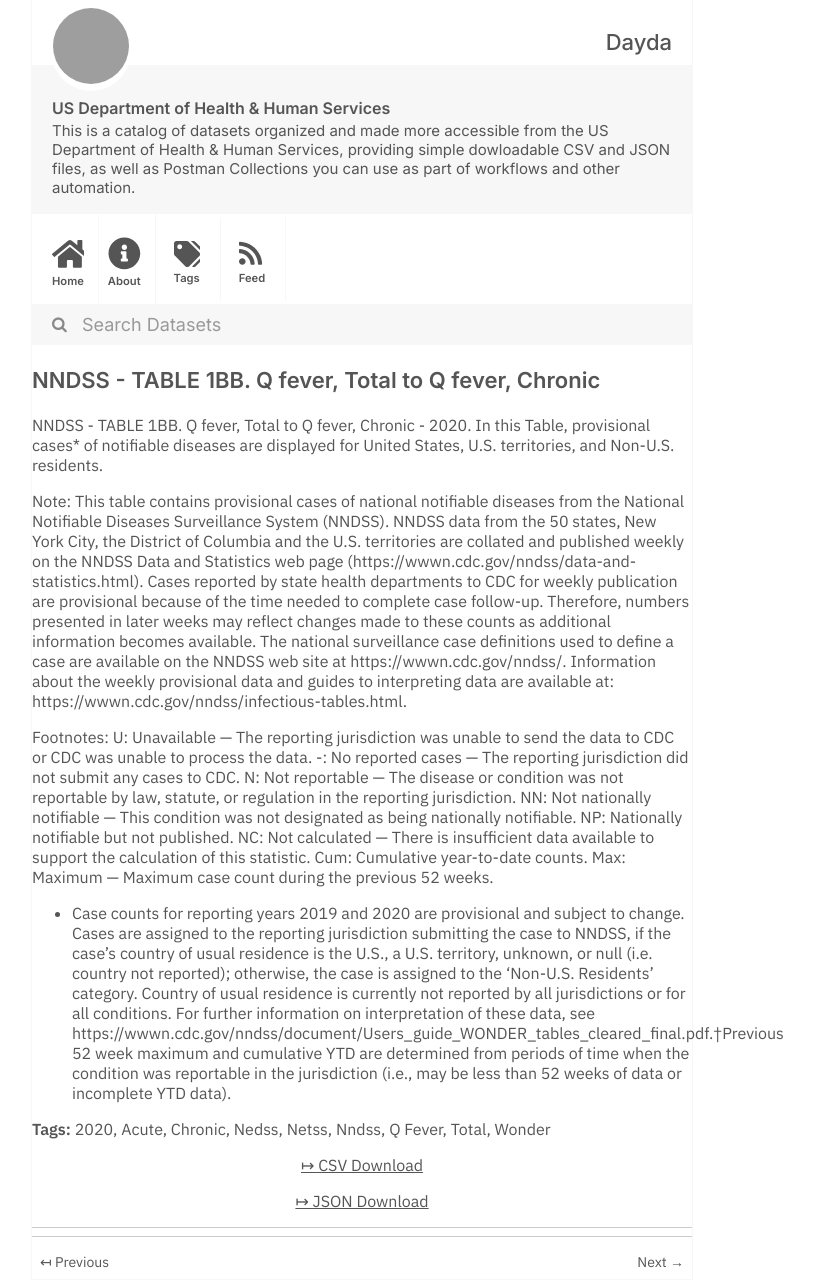
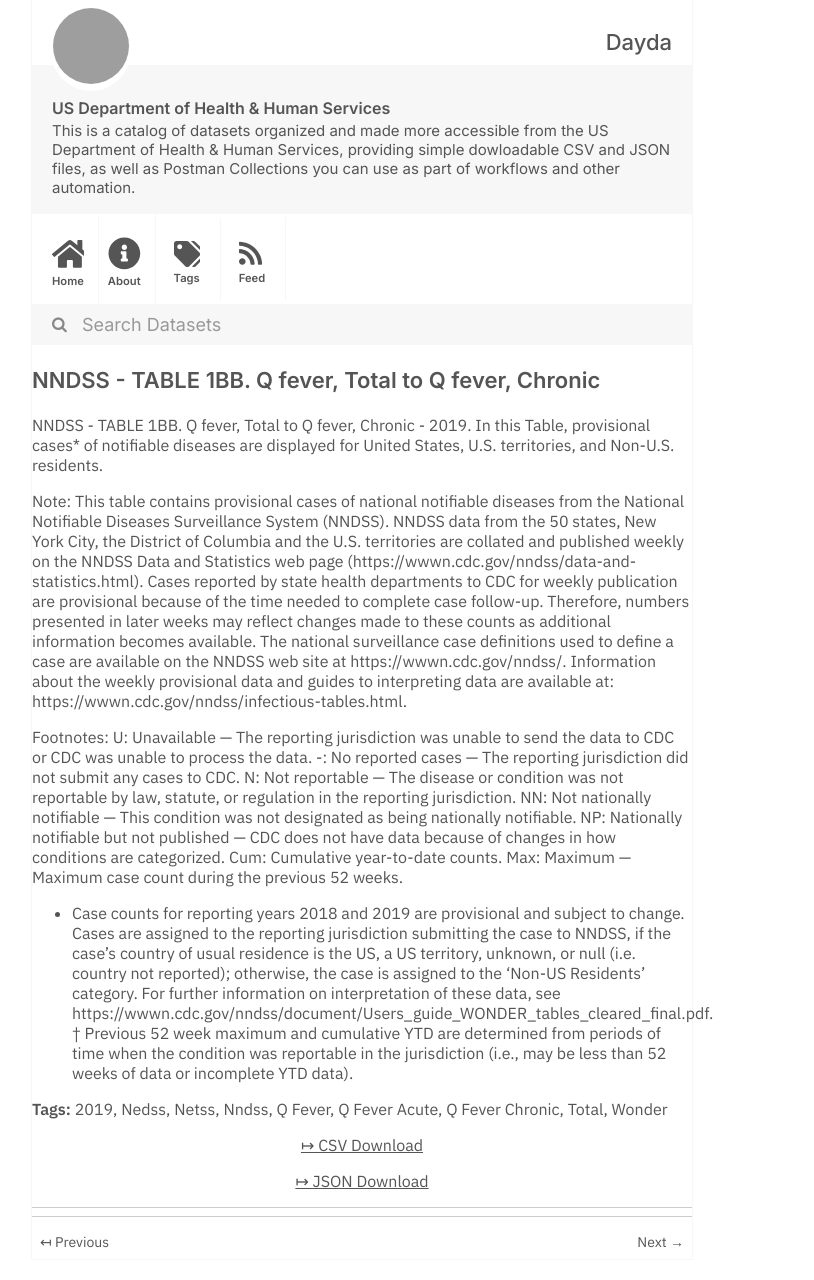
Before and after one commit to dayda-entities/us-department-of-health-and-human-services, a Jekyll site: the page built from _posts/2020-11-10-nndss-table-1bb.-q-fever-total-to-q-fever-chronic.md, in a window 1280 px wide. Shown: the whole page, without its empty margins (278-1092 px from the left). Built offline with Jekyll 4.4.1, drawn with Linux system fonts in a browser that asks for light colours; grey boxes are pictures that could not be loaded.

Commit message:
Publish Data

```diff
--- a/_posts/2020-11-10-nndss-table-1bb.-q-fever-total-to-q-fever-chronic.md
+++ b/_posts/2020-11-10-nndss-table-1bb.-q-fever-total-to-q-fever-chronic.md
@@ -1,26 +1,26 @@
 ---
 title: 'NNDSS - TABLE 1BB. Q fever, Total to Q fever, Chronic'
-created: '2020-11-10T16:16:37.206372'
-modified: '2021-04-21T22:49:01.938055'
+created: '2020-11-10T16:17:22.220025'
+modified: '2021-04-21T22:35:22.251539'
 state: active
 type: dataset
 tags:
-  - '2020'
-  - Acute
-  - Chronic
+  - '2019'
   - Nedss
   - Netss
   - Nndss
   - Q Fever
+  - Q Fever Acute
+  - Q Fever Chronic
   - Total
   - Wonder
 groups: []
-csv_url: 'https://data.cdc.gov/api/views/j6gu-p9yd/rows.csv?accessType=DOWNLOAD'
-json_url: 'https://data.cdc.gov/api/views/j6gu-p9yd/rows.json?accessType=DOWNLOAD'
+csv_url: 'https://data.cdc.gov/api/views/mkns-9vjv/rows.csv?accessType=DOWNLOAD'
+json_url: 'https://data.cdc.gov/api/views/mkns-9vjv/rows.json?accessType=DOWNLOAD'
 layout: post
 
 ---
-NNDSS - TABLE 1BB. Q fever, Total to Q fever, Chronic - 2020. In this Table, provisional cases* of notifiable diseases are displayed for United States, U.S. territories, and Non-U.S. residents.
+NNDSS - TABLE 1BB. Q fever, Total to Q fever, Chronic - 2019. In this Table, provisional cases* of notifiable diseases are displayed for United States, U.S. territories, and Non-U.S. residents.
 
 Note:
 This table contains provisional cases of national notifiable diseases from the National Notifiable Diseases Surveillance System (NNDSS). NNDSS data from the 50 states, New York City, the District of Columbia and the U.S. territories are collated and published weekly on the NNDSS Data and Statistics web page (https://wwwn.cdc.gov/nndss/data-and-statistics.html). Cases reported by state health departments to CDC for weekly publication are provisional because of the time needed to complete case follow-up. Therefore, numbers presented in later weeks may reflect changes made to these counts as additional information becomes available. The national surveillance case definitions used to define a case are available on the NNDSS web site at https://wwwn.cdc.gov/nndss/. Information about the weekly provisional data and guides to interpreting data are available at: https://wwwn.cdc.gov/nndss/infectious-tables.html.
@@ -30,8 +30,8 @@ U: Unavailable — The reporting jurisdiction was unable to send the data to CDC
 -: No reported cases — The reporting jurisdiction did not submit any cases to CDC.
 N: Not reportable — The disease or condition was not reportable by law, statute, or regulation in the reporting jurisdiction.
 NN: Not nationally notifiable — This condition was not designated as being nationally notifiable.
-NP: Nationally notifiable but not published.
-NC: Not calculated — There is insufficient data available to support the calculation of this statistic.
+NP: Nationally notifiable but not published — CDC does not have data because of changes in how conditions are categorized.
 Cum: Cumulative year-to-date counts.
- Max: Maximum — Maximum case count during the previous 52 weeks.
-  * Case counts for reporting years 2019 and 2020 are provisional and subject to change. Cases are assigned to the reporting jurisdiction submitting the case to NNDSS, if the case's country of usual residence is the U.S., a U.S. territory, unknown, or null (i.e. country not reported); otherwise, the case is assigned to the 'Non-U.S. Residents' category. Country of usual residence is currently not reported by all jurisdictions or for all conditions. For further information on interpretation of these data, see https://wwwn.cdc.gov/nndss/document/Users_guide_WONDER_tables_cleared_final.pdf.†Previous 52 week maximum and cumulative YTD are determined from periods of time when the condition was reportable in the jurisdiction (i.e., may be less than 52 weeks of data or incomplete YTD data).
+Max: Maximum — Maximum case count during the previous 52 weeks.
+* Case counts for reporting years 2018 and 2019 are provisional and subject to change. Cases are assigned to the reporting jurisdiction submitting the case to NNDSS, if the case's country of usual residence is the US, a US territory, unknown, or null (i.e. country not reported); otherwise, the case is assigned to the 'Non-US Residents' category. For further information on interpretation of these data, see https://wwwn.cdc.gov/nndss/document/Users_guide_WONDER_tables_cleared_final.pdf.
+† Previous 52 week maximum and cumulative YTD are determined from periods of time when the condition was reportable in the jurisdiction (i.e., may be less than 52 weeks of data or incomplete YTD data).
```
